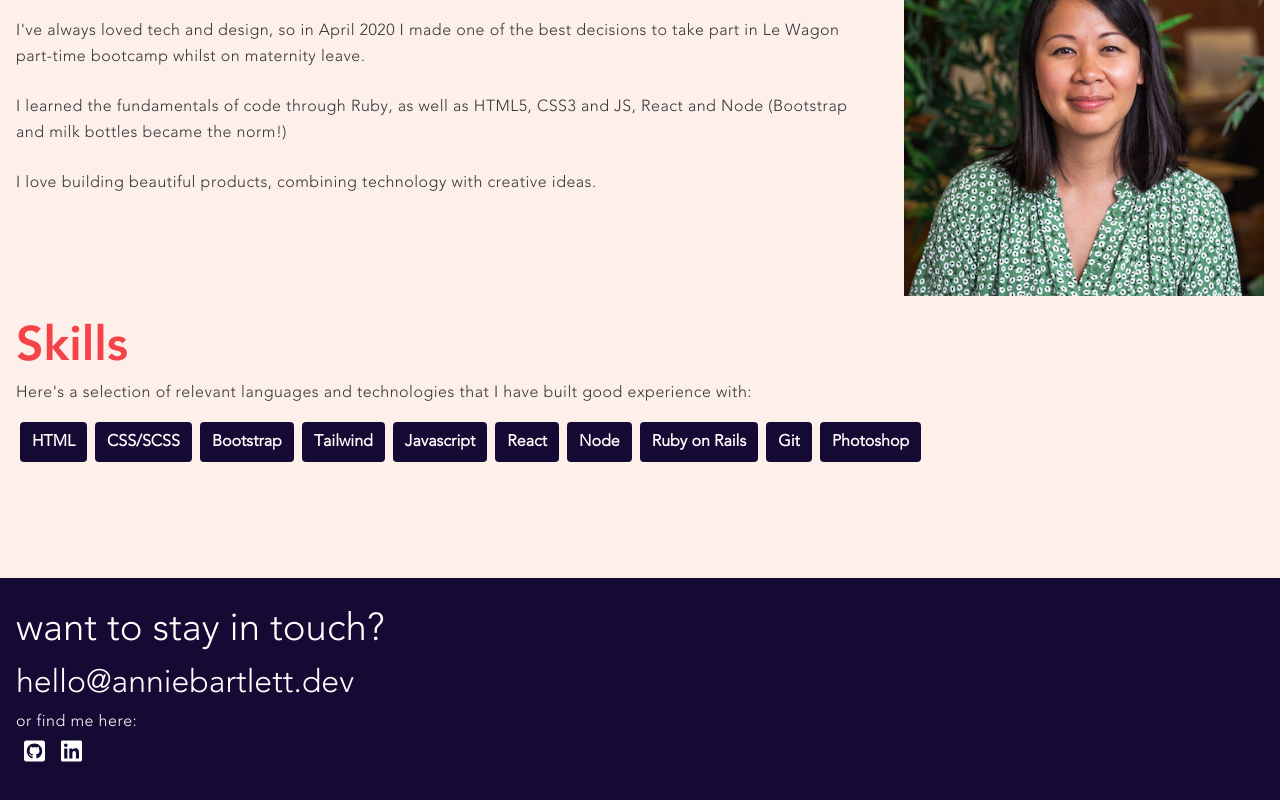
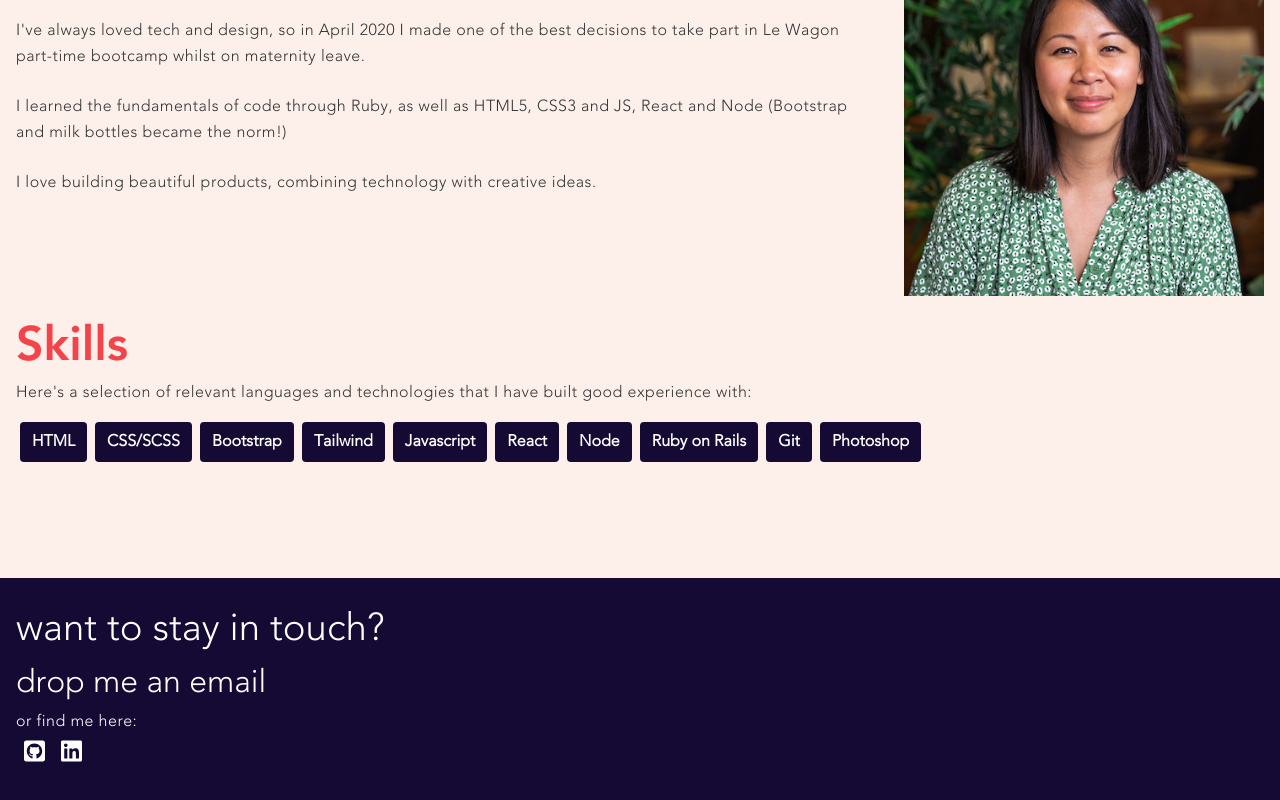
Before and after one commit to anniebartlett/dev-portfolio, a React (Create React App) app: page / in a window 1280 px wide. Shown: the part 1134-1934 px from the top of the page. Built offline with nearby package versions, Linux system fonts and the light colour scheme.

Commit message:
create test build

```diff
--- a/src/components/footer.js
+++ b/src/components/footer.js
@@ -9,7 +9,9 @@ class Footer extends Component {
       <div className="contact min-w-full bg-black">
         <div className="container mx-auto px-4 pt-6 h-64 text-white">
           <h4>want to stay in touch?</h4>
-          <h5>hello@anniebartlett.dev</h5>
+          <a href="mailto:anniebartltt@gmail.com">
+            <h5>drop me an email</h5>
+          </a>
           <p>or find me here:</p>
           <div className="links">
             <div className="inline text-2xl px-1 py-1 m-1">
```
